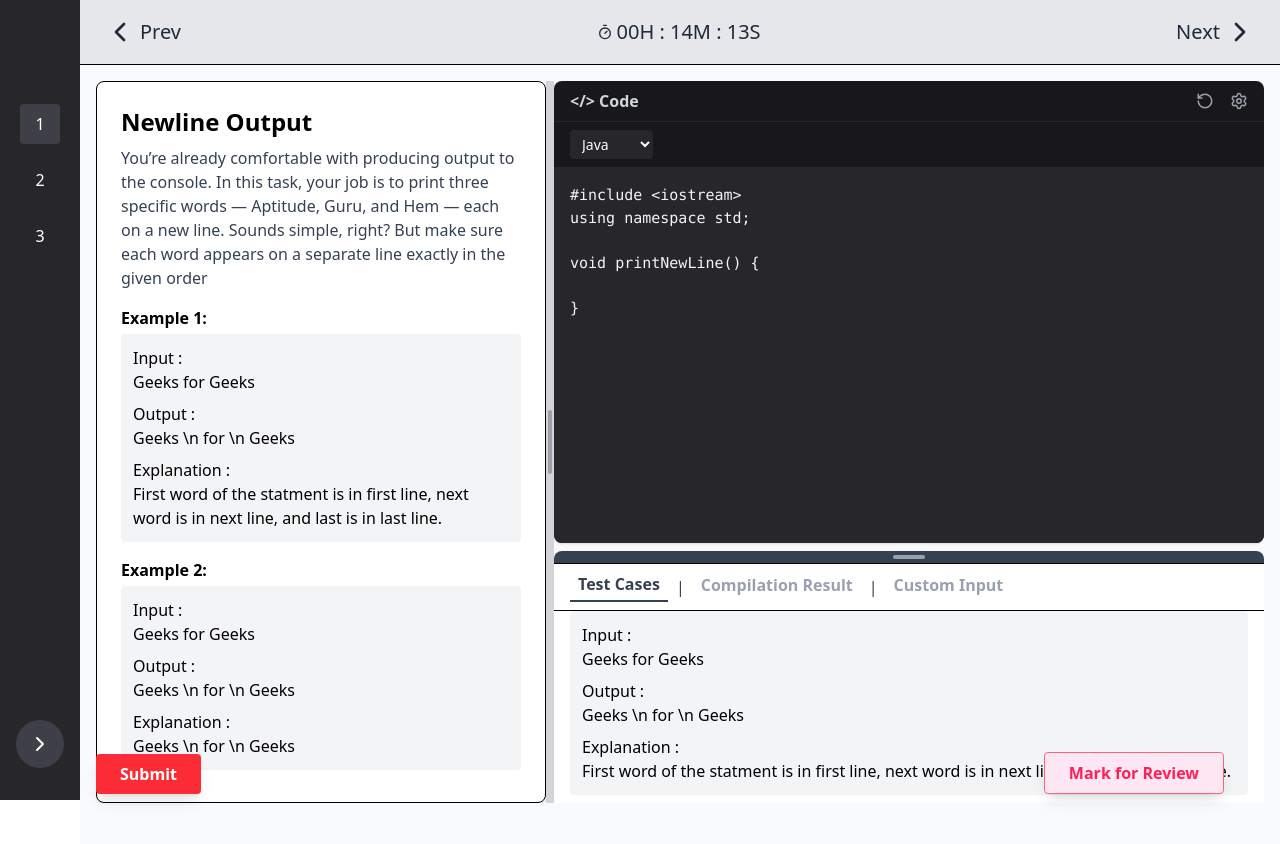
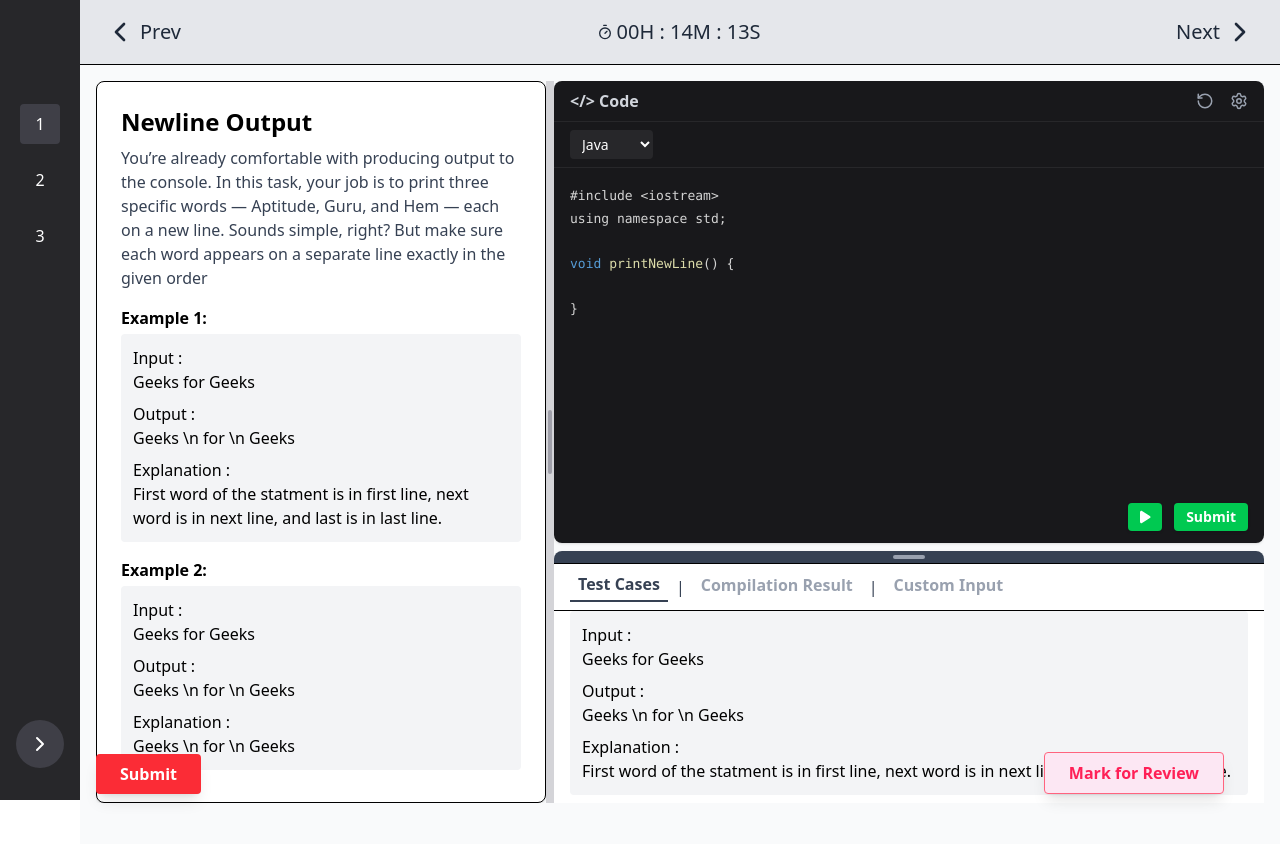
Before and after one commit to sivaprakasam-07/AGH-LMS-CODE, a React app: page / in a window 1280 px wide. Shown: the top 844 px of the page. Built offline with nearby package versions, Linux system fonts and the light colour scheme; the HTML template or start-up script is replaced by a standard one.

Commit message:
added a run and a submit button inside the code editor

```diff
--- a/package.json
+++ b/package.json
@@ -10,10 +10,13 @@
     "preview": "vite preview"
   },
   "dependencies": {
+    "@fortawesome/free-solid-svg-icons": "^6.7.2",
+    "@fortawesome/react-fontawesome": "^0.2.2",
     "@tailwindcss/vite": "^4.1.8",
     "lucide-react": "^0.513.0",
     "react": "^19.1.0",
     "react-dom": "^19.1.0",
+    "react-syntax-highlighter": "^15.6.1",
     "tailwindcss": "^4.1.8"
   },
   "devDependencies": {
--- a/src/components/CodeEditorPanel.jsx
+++ b/src/components/CodeEditorPanel.jsx
@@ -1,5 +1,9 @@
 import React, { useState } from "react";
-import { Play, RotateCcw, Settings, Send } from "lucide-react";
+import { Play, RotateCcw, Settings } from "lucide-react";
+import { Prism as SyntaxHighlighter } from 'react-syntax-highlighter';
+import { vscDarkPlus } from 'react-syntax-highlighter/dist/esm/styles/prism';
+import { FontAwesomeIcon } from '@fortawesome/react-fontawesome';
+import { faPlay, faPaperPlane } from '@fortawesome/free-solid-svg-icons';
 
 const LANGUAGE_TEMPLATES = {
   Java: `#include <iostream>\nusing namespace std;\n\nvoid printNewLine() {\n    \n}`,
@@ -8,6 +12,26 @@ const LANGUAGE_TEMPLATES = {
 };
 
 const CodeEditorPanel = ({ code, setCode, language, setLanguage, onRun, onSubmit, editorHeight, showSubmitButton }) => {
+  const [isEditing, setIsEditing] = useState(false);
+  const [tempCode, setTempCode] = useState(code);
+
+  React.useEffect(() => {
+    setTempCode(code);
+  }, [code]);
+
+  const handleEditorClick = () => {
+    setIsEditing(true);
+  };
+
+  const handleBlur = () => {
+    setIsEditing(false);
+    setCode(tempCode);
+  };
+
+  const handleChange = (e) => {
+    setTempCode(e.target.value);
+  };
+
   return (
     <div
       className="bg-zinc-900 rounded-lg shadow p-0 flex flex-col min-h-[120px] overflow-hidden flex-1"
@@ -26,7 +50,7 @@ const CodeEditorPanel = ({ code, setCode, language, setLanguage, onRun, onSubmit
         </div>
       </div>
       {/* Language selector below header */}
-      <div className="px-4 py-2 border-b border-zinc-800 bg-zinc-900">
+      <div className="px-4 py-2 border-b border-zinc-800 bg-zinc-900 flex items-center justify-between">
         <select
           className="bg-zinc-800 text-white rounded px-2 py-1 text-sm"
           value={language}
@@ -36,15 +60,51 @@ const CodeEditorPanel = ({ code, setCode, language, setLanguage, onRun, onSubmit
             <option key={lang} value={lang}>{lang}</option>
           ))}
         </select>
+
       </div>
-      {/* Code editor */}
-      <textarea
-        className="bg-zinc-800 text-gray-100 font-mono rounded-none p-4 flex-1 resize-none outline-none overflow-auto min-h-[80px] max-h-full"
-        value={code}
-        onChange={e => setCode(e.target.value)}
-        spellCheck={false}
-        style={{ fontSize: 15 }}
-      />
+      {/* Code editor with syntax highlighting */}
+      <div
+        className="relative flex-1 min-h-[80px] max-h-full overflow-auto"
+        onClick={handleEditorClick}
+        style={{ cursor: isEditing ? 'text' : 'pointer' }}
+      >
+        {isEditing ? (
+          <textarea
+            className="bg-zinc-800 text-gray-100 font-mono rounded-none p-4 w-full h-full min-h-[80px] max-h-full resize-none outline-none absolute inset-0 z-10"
+            value={tempCode}
+            onChange={handleChange}
+            onBlur={handleBlur}
+            autoFocus
+            spellCheck={false}
+            style={{ fontSize: 15 }}
+          />
+        ) : (
+          <SyntaxHighlighter
+            language={language.toLowerCase() === 'c++' ? 'cpp' : language.toLowerCase()}
+            style={vscDarkPlus}
+            customStyle={{ margin: 0, padding: 16, minHeight: '80px', fontSize: 15, background: 'transparent' }}
+          >
+            {tempCode}
+          </SyntaxHighlighter>
+        )}
+      </div>
+      <div className="flex flex-row justify-end gap-3 mr-4 mb-3">
+          <button
+            className="bg-green-500 hover:bg-green-600 text-white rounded px-3 py-1 flex items-center gap-1 text-sm font-semibold shadow"
+            onClick={onRun}
+            title="Run Code"
+          >
+            <FontAwesomeIcon icon={faPlay} />
+          </button>
+          <button
+            className="bg-green-500 hover:bg-green-600 text-white rounded px-3 py-1 flex items-center gap-1 text-sm font-semibold shadow"
+            onClick={onSubmit}
+            title="Submit Code"
+          >
+            {/* <FontAwesomeIcon icon={faPaperPlane} /> */}
+            Submit
+          </button>
+        </div>
     </div>
   );
 };
```
Also changed, not shown: 1 other file (tests, documents, lock files or other folders).
